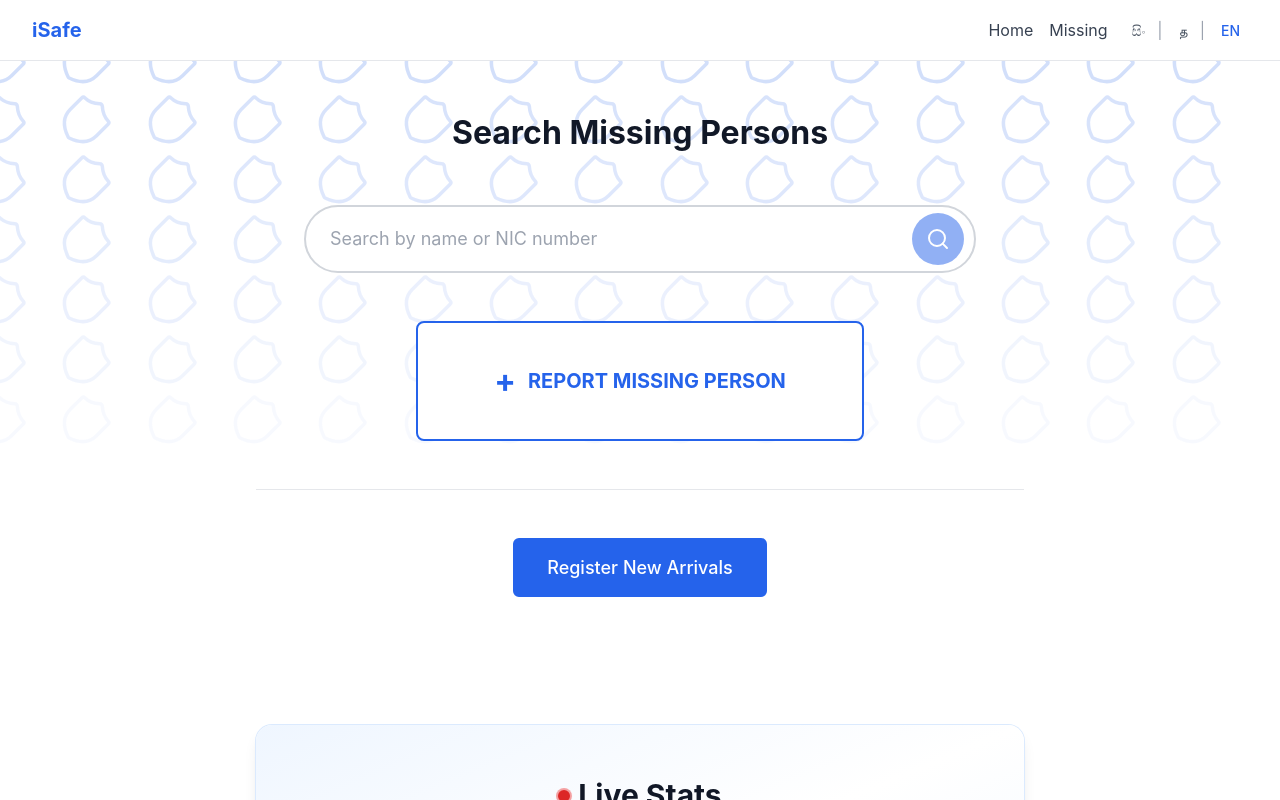
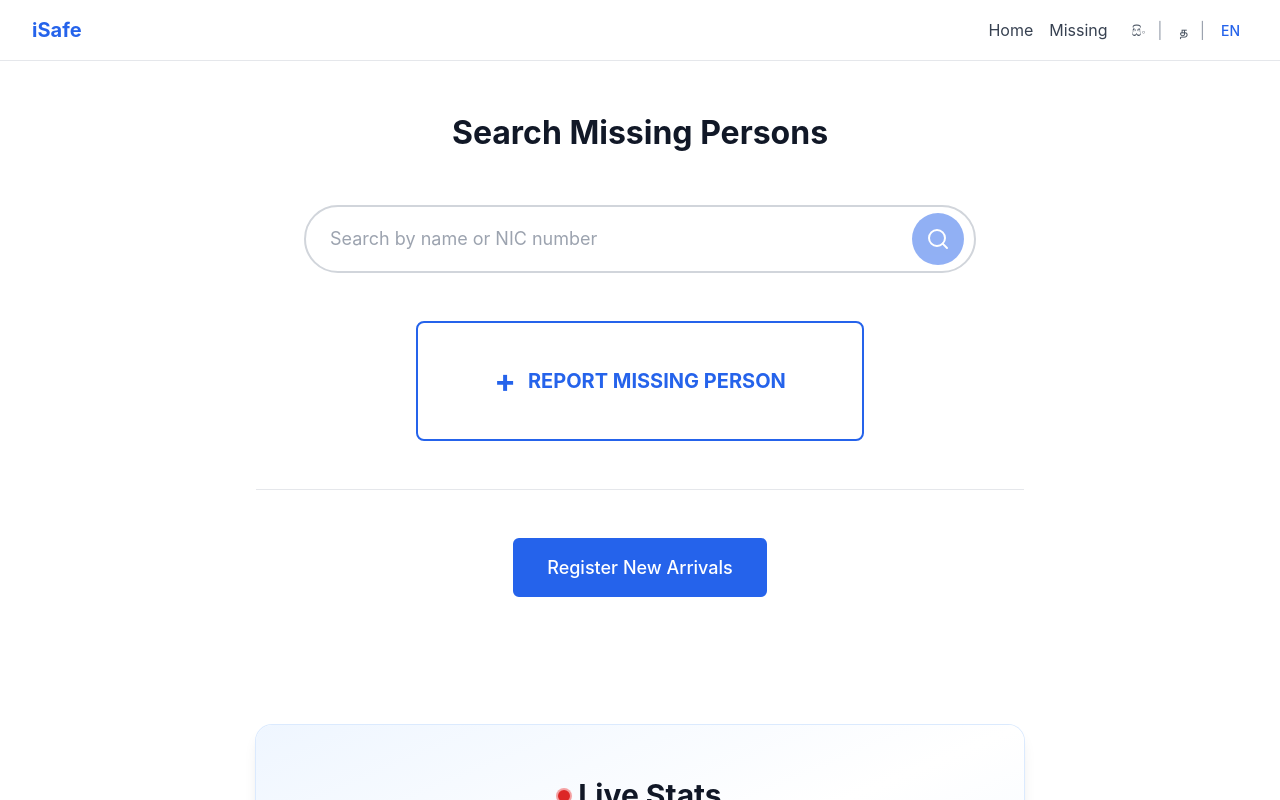
Before and after one commit to playershyan/iSafe, a Next.js app: page /en in a window 1280 px wide. Shown: the top 800 px of the page. Built offline with nearby package versions, Linux system fonts and the light colour scheme; no server answers; the database is empty.

Commit message:
06 Dec 16th commit - Update JS/React components

```diff
--- a/app/[locale]/page.tsx
+++ b/app/[locale]/page.tsx
@@ -5,7 +5,6 @@ import { StatsSection } from './StatsSection';
 import { HomePageButtons } from './HomePageButtons';
 import { AnnouncementBanner } from '@/components/features/AnnouncementBanner';
 import { HeroBanner } from '@/components/features/HeroBanner';
-import { HeroBackground } from '@/components/features/HeroBackground';
 
 export const revalidate = 60; // Revalidate every 60 seconds
 
@@ -46,13 +45,7 @@ export default async function HomePage({ params }: { params: Promise<{ locale: s
         </div>
       )}
 
-      {/* Hero Background - Full Width Top Half */}
-      <div className="relative w-full">
-        <div className="absolute inset-0" style={{ height: 'calc(100vh - 200px)' }}>
-          <HeroBackground />
-        </div>
-
-        <div className="relative mx-auto max-w-4xl px-4 py-6 md:py-12">
+      <div className="mx-auto max-w-4xl px-4 py-6 md:py-12">
           {/* Hero Banner - With margins */}
           {heroBannerImages.length > 0 && (
             <div className="mb-6 md:mb-12">
@@ -61,13 +54,13 @@ export default async function HomePage({ params }: { params: Promise<{ locale: s
           )}
         {/* Hero Section */}
         <div className="mb-6 text-center md:mb-12">
-            <h1 className="relative z-10 text-2xl font-bold text-gray-900 md:text-[32px]">
+          <h1 className="text-2xl font-bold text-gray-900 md:text-[32px]">
             {t('title')}
           </h1>
         </div>
 
         {/* Hero Search Bar */}
-          <div className="relative z-10 mb-8 md:mb-12">
+        <div className="mb-8 md:mb-12">
           <HeroSearchBar locale={locale} />
         </div>
 
@@ -77,7 +70,6 @@ export default async function HomePage({ params }: { params: Promise<{ locale: s
           registerButtonText={t('registerButton')}
         />
       </div>
-      </div>
 
       {/* Statistics Section - Outside background */}
       <div className="mx-auto max-w-4xl px-4 pb-12 md:pb-16">
```
Lines whose indentation alone changed are shown as unchanged.
